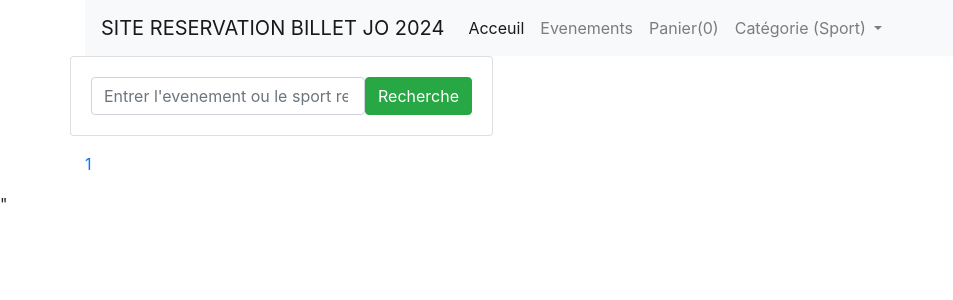
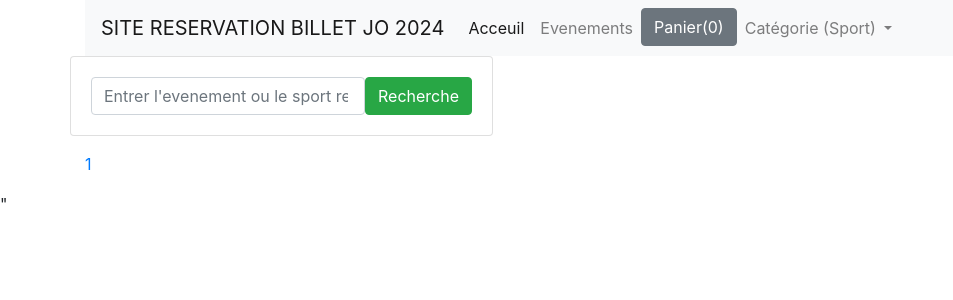
Before and after one commit to ElsaRslt/exambloc3, a Django app: page / in a window 1280 px wide. Shown: the top 300 px of the page, without its empty margins (0-953 px from the left). Run offline with Django 5.2, Linux system fonts and the light colour scheme; data that the repository does not hold is empty; some libraries are stand-ins or nearby versions.

Commit message:
mise en place de du popovers

```diff
--- a/ecommerce/shop/templates/base.html
+++ b/ecommerce/shop/templates/base.html
@@ -29,7 +29,9 @@
                                 <a class="nav-link" href="#">Evenements</a>
                             </li>
                             <li class="nav-item">
-                                <a id="shopping" class="nav-link" href="{% url 'panier' %}">Panier</a>
+                                {% comment %} <a id="shopping" class="nav-link" href="{% url 'panier' %}">Panier</a> {% endcomment %}
+                                <button id="shopping" href="{% url 'panier' %}" type="button" class="btn btn-secondary" data-container="body" data-toggle="popover" data-placement="bottom" data-html="true" data-content="Votre panier">Panier(0)
+                                </button>
                             </li>
                             <li class="nav-item dropdown">
                                 <a class="nav-link dropdown-toggle" href="#" id="navbarDropdownMenuLink" data-toggle="dropdown" aria-haspopup="true" aria-expanded="false">
@@ -105,6 +107,11 @@
             }
         });
 
+        //affichage du popover quand on clique sur le panier//
+        $(function () {
+            $('[data-toggle="popover"]').popover();
+            document.getElementById('shopping').setAttribute('data-content', '<h5>Votre panier</h5>');
+        })
     </script>
 
 {% endblock %}
```
